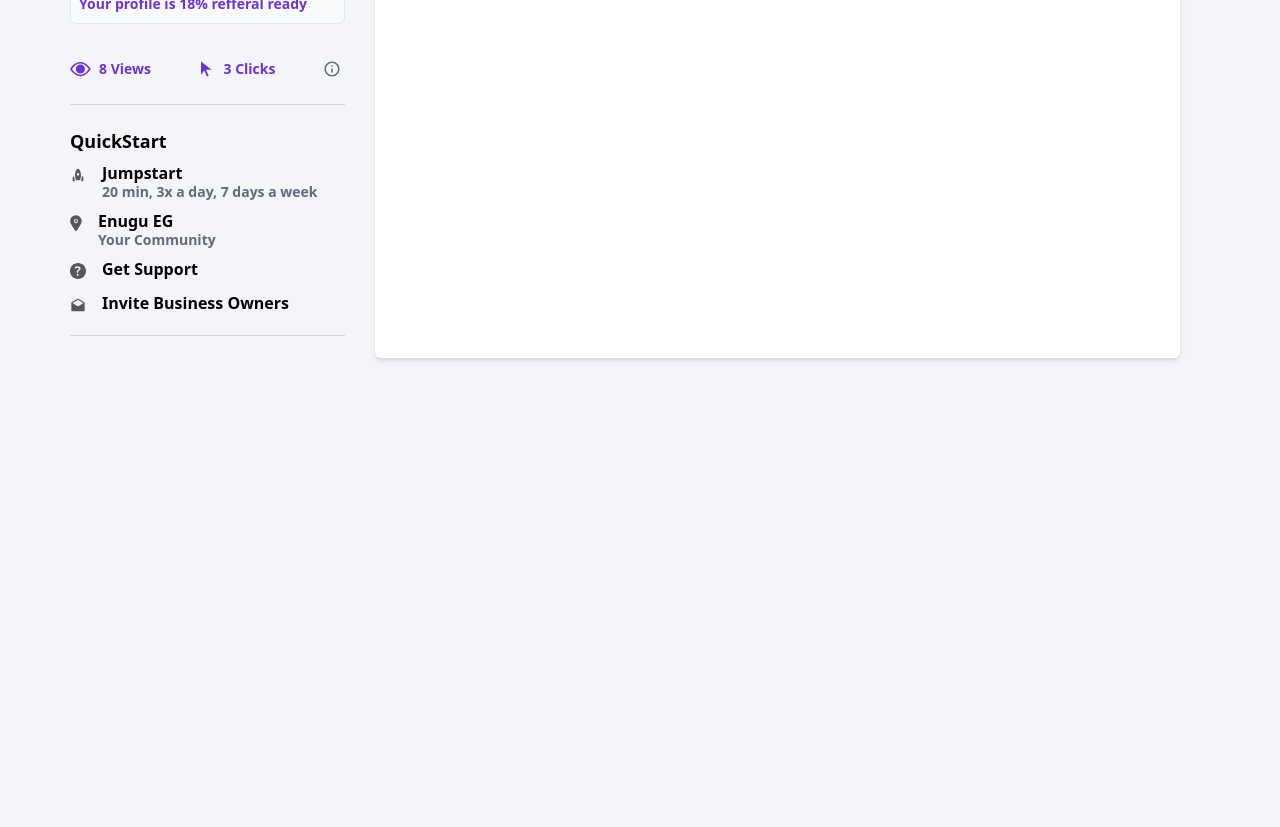
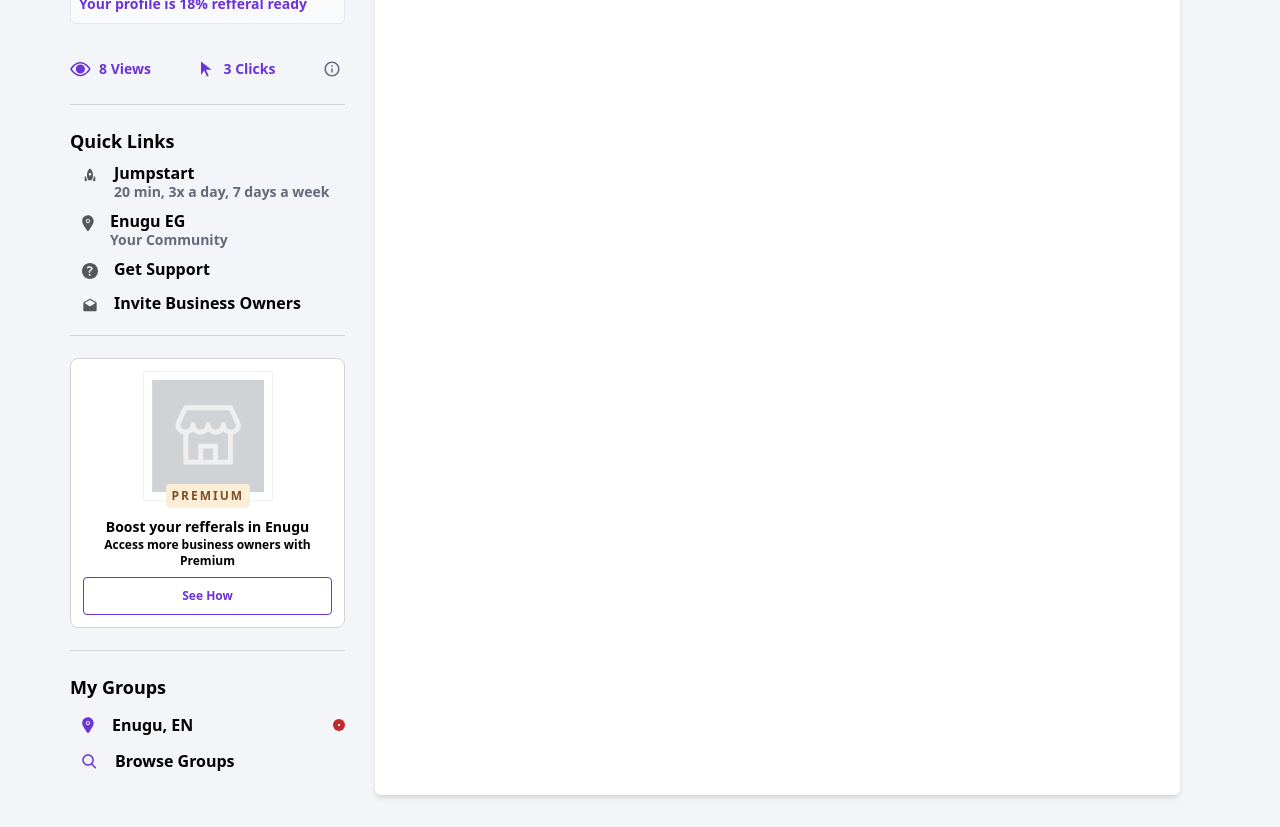
Before and after one commit to munachi821/alignable, a Next.js app: page /biz in a window 1280 px wide. Shown: the part 300-1127 px from the top of the page. Before the commit the page ends 868 px from the top, so only its background shows below. Built offline with nearby package versions, Linux system fonts and the light colour scheme.

Commit message:
done with the bar, i might make some changes later

```diff
--- a/app/(dashboard)/biz/page.tsx
+++ b/app/(dashboard)/biz/page.tsx
@@ -7,6 +7,8 @@ import RocketSVG from "@/components/SVG/RocketSVG";
 import LocationSVG from "@/components/SVG/LocationSVG";
 import SupportsSVG from "@/components/SVG/SupportsSVG";
 import InviteSVG from "@/components/SVG/InviteSVG";
+import businessShop from "../../../public/images/square_default_business.png";
+import BrowseSVG from "@/components/SVG/BrowseSVG";
 const Page = () => {
   return (
     <section className="w-screen min-h-screen py-8">
@@ -82,10 +84,10 @@ const Page = () => {
             </div>
           </div>
 
-          <ul className="my-5.5 border-b pb-5.5 border-[#d3d3d3]">
-            <li className="font-semibold text-lg mb-3">QuickStart</li>
+          <div className="my-5.5 border-b pb-5.5 border-[#d3d3d3]">
+            <p className="font-semibold text-lg mb-3">Quick Links</p>
 
-            <div className="space-y-3">
+            <ul className="space-y-3 pl-3">
               <div className="flex items-start gap-4">
                 <RocketSVG />
                 <li className="font-semibold group cursor-pointer">
@@ -97,7 +99,7 @@ const Page = () => {
               </div>
 
               <div className="flex items-start gap-4">
-                <LocationSVG />
+                <LocationSVG color="#55575a" />
                 <li className="font-semibold group cursor-pointer">
                   <p className="group-hover:underline leading-3">Enugu EG</p>
                   <span className="text-[#616b79] group-hover:underline text-sm">
@@ -121,8 +123,55 @@ const Page = () => {
                   </p>
                 </li>
               </div>
+            </ul>
+          </div>
+
+          <div className="border-b pb-5.5 border-[#d3d3d3]">
+            <div className="bg-white p-3 border border-[#d3d3d3] rounded-lg space-y-2">
+              <div className="w-fit mx-auto border border-[#f2f2f2] p-2 relative mb-4">
+                <Image src={businessShop} alt="shop image" width={112} />
+                <p className="bg-[#fbedd6] text-[#7f5026] text-xs p-1 px-1.5 w-fit text-center font-extrabold rounded-sm letter absolute left-5.5 top-28">
+                  PREMIUM
+                </p>
+              </div>
+              <div className="text-center">
+                <p className="text-sm font-bold">
+                  Boost your refferals in Enugu
+                </p>
+                <p className="text-xs font-semibold">
+                  Access more business owners with Premium
+                </p>
+              </div>
+              <button className="w-full border-[#6c33d8] border text-xs py-2.5 rounded-sm text-[#6c33d8] font-bold cursor-pointer hover:opacity-70 transition-opacity">
+                See How
+              </button>
             </div>
-          </ul>
+          </div>
+
+          <div className="my-5.5">
+            <p className="font-semibold text-lg mb-3">My Groups</p>
+            <ul className="space-y-3 pl-3">
+              <div className="flex items-center gap-4.5">
+                <LocationSVG color="#6c33d8" />
+                <div className="flex items-center justify-between w-full">
+                  <li className="font-semibold hover:underline cursor-pointer">
+                    Enugu, EN
+                  </li>
+
+                  <div className="rounded-full size-3 bg-[#c2292c] flex items-center justify-center">
+                    <span className="w-0.5 h-0.5 bg-white"></span>
+                  </div>
+                </div>
+              </div>
+
+              <div className="flex items-center gap-4.5">
+                <BrowseSVG />
+                <li className="font-semibold hover:underline cursor-pointer">
+                  Browse Groups
+                </li>
+              </div>
+            </ul>
+          </div>
         </div>
 
         <div className="max-w-[805px] w-full bg-white rounded-md shadow-md"></div>
--- a/app/globals.css
+++ b/app/globals.css
@@ -37,3 +37,6 @@
   bottom: 0;
   background-color: white;
 }
+.letter {
+  letter-spacing: 2px;
+}
--- /dev/null
+++ b/components/SVG/BrowseSVG.tsx
@@ -0,0 +1,21 @@
+const BrowseSVG = () => {
+  return (
+    <svg
+      xmlns="http://www.w3.org/2000/svg"
+      width="15"
+      height="15"
+      role="img"
+      aria-hidden="true"
+      viewBox="0 0 15 15"
+      className="shrink-0"
+      fill="#6c33d8"
+    >
+      <path
+        fillRule="evenodd"
+        clipRule="evenodd"
+        d="M13.9239 13.3002L10.507 9.74683C11.3858 8.70166 11.8673 7.38708 11.8673 6.01863C11.8673 2.82199 9.2665 0.221191 6.0686 0.221191C2.87228 0.221191 0.271484 2.82199 0.271484 6.01863C0.271484 9.21621 2.87228 11.817 6.0686 11.817C7.2688 11.817 8.41354 11.4553 9.39065 10.7671L12.8346 14.3488C12.9786 14.4991 13.1718 14.5813 13.3801 14.5813C13.5757 14.5813 13.7613 14.5063 13.9031 14.3699C14.2047 14.0806 14.2132 13.6017 13.9239 13.3002ZM6.0686 1.73396C8.43182 1.73396 10.3545 3.65667 10.3545 6.01863C10.3545 8.38184 8.43182 10.3042 6.0686 10.3042C3.70665 10.3042 1.78426 8.38184 1.78426 6.01863C1.78426 3.65667 3.70665 1.73396 6.0686 1.73396Z"
+      ></path>
+    </svg>
+  );
+};
+export default BrowseSVG;
--- a/components/SVG/LocationSVG.tsx
+++ b/components/SVG/LocationSVG.tsx
@@ -1,4 +1,7 @@
-const LocationSVG = () => {
+type ColorProps = {
+  color: string;
+};
+const LocationSVG = ({ color }: ColorProps) => {
   return (
     <svg
       xmlns="http://www.w3.org/2000/svg"
@@ -7,7 +10,8 @@ const LocationSVG = () => {
       role="img"
       aria-hidden="true"
       viewBox="0 0 12 16"
-      fill="#55575a"
+      fill={color}
+      className="shrink-0"
     >
       <title id="aq4c5jrr3o5g9rygouqx6qmfxno33tps"></title>
       <path
```
